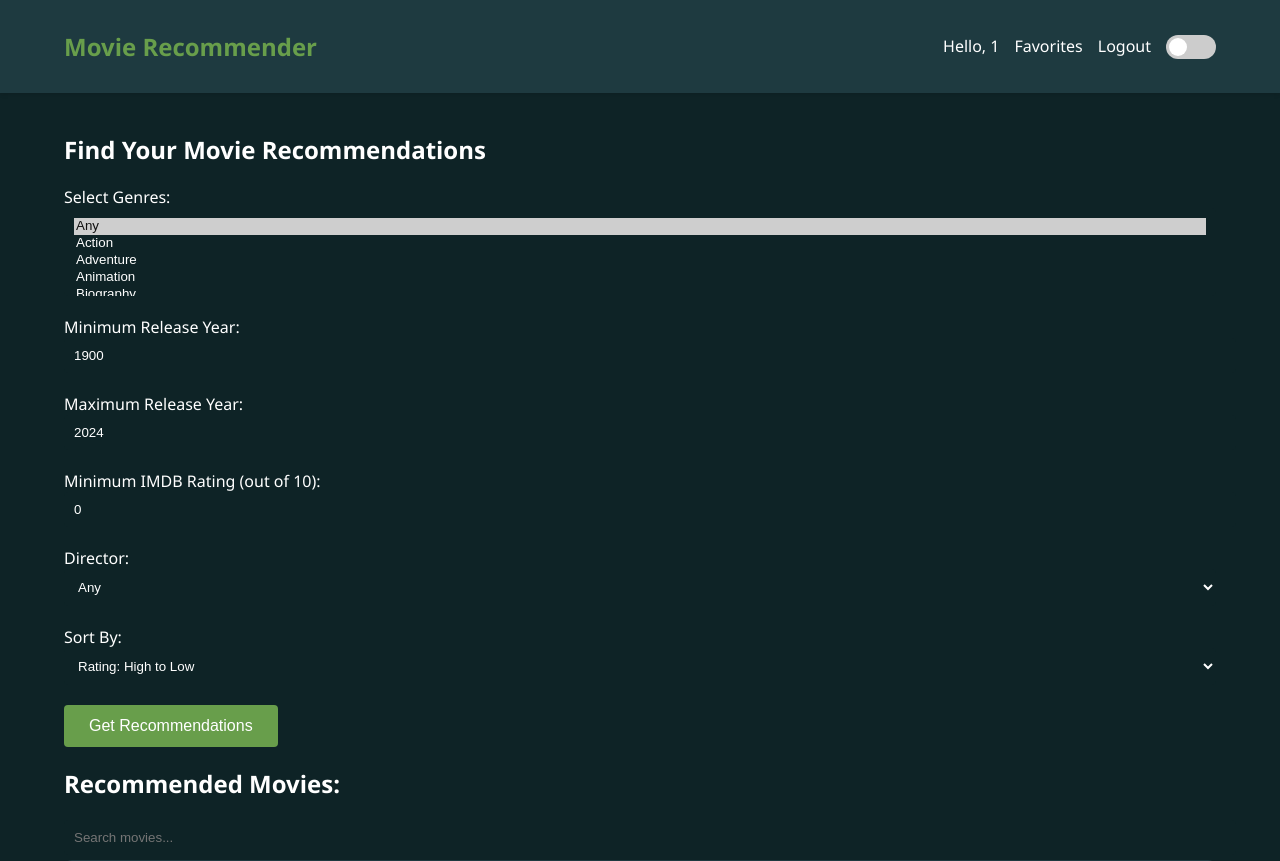
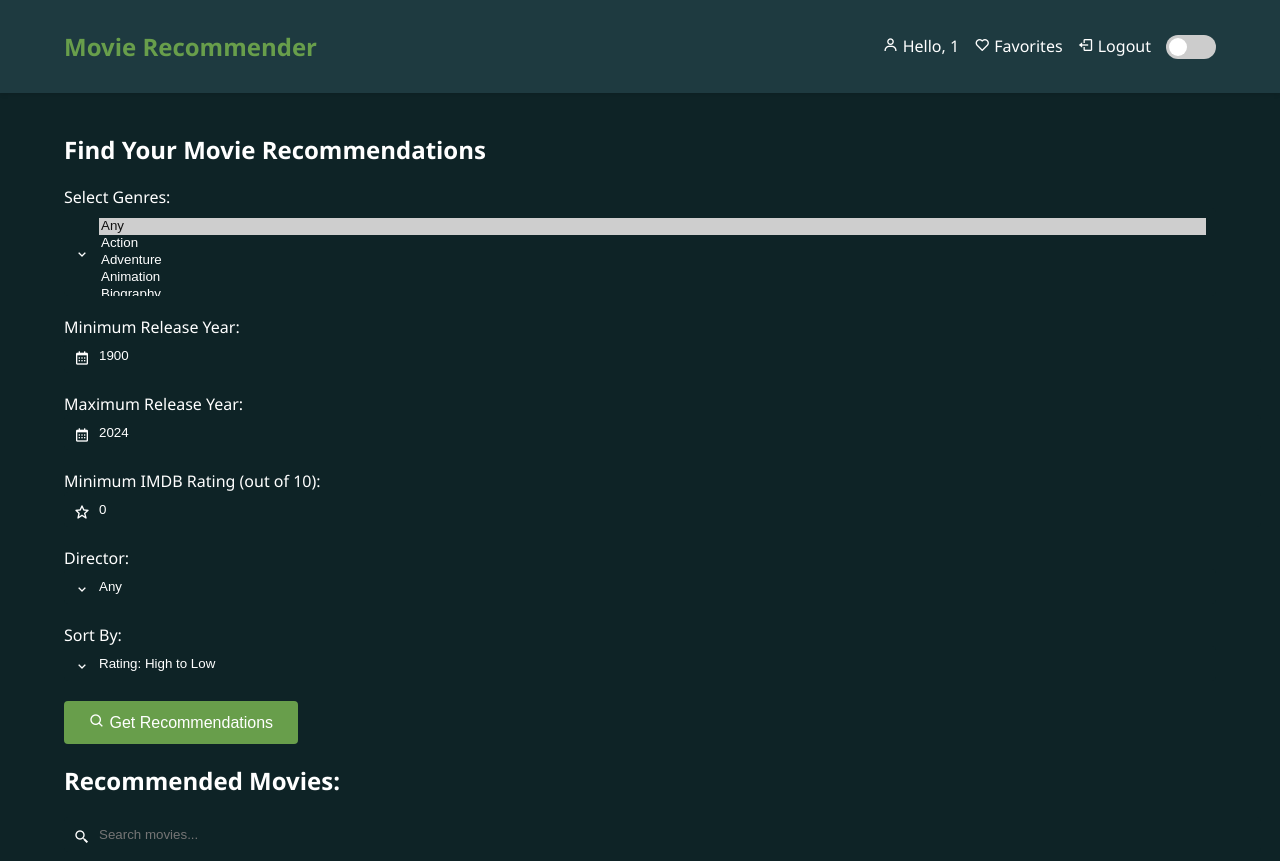
Before and after one commit to KCprsnlcc/MovieRecommender, a Flask app: page / in a window 1280 px wide. Shown: the top 861 px of the page. Run offline with Flask 3, Linux system fonts and the light colour scheme; a user stored in the database is signed in; data comes from the database, SQL or seed files in the repository; both versions use the stored data as it was after the commit.

Commit message:
Added Icons for Each Relevant Functions

```diff
--- a/app.py
+++ b/app.py
@@ -106,7 +106,7 @@ def index():
         sort_by = pref['sort_by'] if pref['sort_by'] else 'rating_desc'
 
     # Pagination variables
-    per_page = 10
+    per_page = 14  # Updated from 10 to 14
     page = request.args.get('page', 1, type=int)
 
     # Build the query based on preferences
--- a/static/styles.css
+++ b/static/styles.css
@@ -408,3 +371,146 @@ select {
         display: none;
     }
 }
+
+/* Movie Grid */
+.movie-grid {
+    display: grid;
+    grid-template-columns: repeat(auto-fill, minmax(150px, 1fr));
+    gap: 15px;
+    margin-top: 20px;
+}
+
+/* Movie Card */
+.movie-card {
+    background-color: var(--card-background-color);
+    padding: 10px;
+    border-radius: 8px;
+    text-align: center;
+    transition: transform 0.3s ease, box-shadow 0.3s ease;
+}
+
+.movie-card:hover {
+    transform: translateY(-5px);
+    box-shadow: 0 4px 8px rgba(0,0,0,0.2);
+}
+
+.movie-card img {
+    width: 100%;
+    height: 200px;
+    object-fit: cover;
+    border-radius: 4px;
+}
+
+.movie-card h3 {
+    margin: 10px 0;
+    font-size: 16px;
+    white-space: nowrap;
+    overflow: hidden;
+    text-overflow: ellipsis;
+}
+
+.movie-card p {
+    margin: 5px 0;
+    font-size: 14px;
+}
+
+/* Truncate Overview */
+.movie-card .overview {
+    display: -webkit-box;
+    -webkit-line-clamp: 3;
+    -webkit-box-orient: vertical;
+    overflow: hidden;
+}
+
+/* Input with Icon */
+.input-with-icon {
+    position: relative;
+}
+
+.input-with-icon input {
+    padding-left: 35px;
+}
+
+.input-with-icon i {
+    position: absolute;
+    top: 50%;
+    left: 10px;
+    transform: translateY(-50%);
+    color: var(--text-color);
+}
+
+/* Custom Select */
+.custom-select {
+    position: relative;
+}
+
+.custom-select select {
+    appearance: none;
+    width: 100%;
+    padding-left: 35px;
+    transition: background-color 0.3s ease;
+}
+
+.custom-select i {
+    position: absolute;
+    top: 50%;
+    left: 10px;
+    transform: translateY(-50%);
+    pointer-events: none;
+    color: var(--text-color);
+}
+
+/* Search Container */
+.search-container {
+    position: relative;
+    margin-bottom: 20px;
+}
+
+.search-container input {
+    width: 100%;
+    padding-left: 35px;
+}
+
+.search-container i {
+    position: absolute;
+    top: 50%;
+    left: 10px;
+    transform: translateY(-50%);
+    color: var(--text-color);
+}
+
+/* Button Animations */
+button, .favorite-btn {
+    position: relative;
+    overflow: hidden;
+}
+
+button::after, .favorite-btn::after {
+    content: '';
+    position: absolute;
+    background: rgba(255, 255, 255, 0.2);
+    width: 0;
+    height: 100%;
+    left: 0;
+    top: 0;
+    transform: skewX(-45deg);
+    transition: width 0.5s;
+}
+
+button:hover::after, .favorite-btn:hover::after {
+    width: 200%;
+}
+
+.custom-select select:hover {
+    background-color: var(--input-background-color);
+}
+
+/* Form Animation */
+.preferences-form {
+    animation: fadeIn 1s ease;
+}
+
+@keyframes fadeIn {
+    from { opacity: 0; transform: translateY(-20px); }
+    to { opacity: 1; transform: translateY(0); }
+}
--- a/templates/base.html
+++ b/templates/base.html
@@ -3,6 +3,8 @@
 <head>
     <meta charset="UTF-8">
     <title>Movie Recommender System</title>
+    <!-- Include Boxicons CSS -->
+    <link href='https://unpkg.com/boxicons@2.1.4/css/boxicons.min.css' rel='stylesheet'>
     <link rel="stylesheet" href="{{ url_for('static', filename='styles.css') }}">
     <script src="{{ url_for('static', filename='scripts.js') }}" defer></script>
 </head>
@@ -12,12 +14,12 @@
             <h1><a href="{{ url_for('index') }}">Movie Recommender</a></h1>
             <ul>
                 {% if session.get('user_id') %}
-                    <li>Hello, {{ session['username'] }}</li>
-                    <li><a href="{{ url_for('favorites') }}">Favorites</a></li>
-                    <li><a href="{{ url_for('logout') }}">Logout</a></li>
+                    <li><i class='bx bx-user'></i> Hello, {{ session['username'] }}</li>
+                    <li><a href="{{ url_for('favorites') }}"><i class='bx bx-heart'></i> Favorites</a></li>
+                    <li><a href="{{ url_for('logout') }}"><i class='bx bx-log-out'></i> Logout</a></li>
                 {% else %}
-                    <li><a href="{{ url_for('login') }}">Login</a></li>
-                    <li><a href="{{ url_for('register') }}">Register</a></li>
+                    <li><a href="{{ url_for('login') }}"><i class='bx bx-log-in'></i> Login</a></li>
+                    <li><a href="{{ url_for('register') }}"><i class='bx bx-user-plus'></i> Register</a></li>
                 {% endif %}
                 <!-- Dark Mode Toggle -->
                 <li>
--- a/templates/index.html
+++ b/templates/index.html
@@ -2,53 +2,72 @@
 
 {% block content %}
 <h2>Find Your Movie Recommendations</h2>
-    <form method="POST" action="{{ url_for('index') }}">
+<form method="POST" action="{{ url_for('index') }}" class="preferences-form">
     <div class="form-group">
         <label for="genres">Select Genres:</label>
+        <div class="custom-select">
             <select name="genres" id="genres" multiple required>
                 <option value="Any" {% if 'Any' in selected_genres %}selected{% endif %}>Any</option>
                 {% for genre in genres %}
                     <option value="{{ genre }}" {% if genre in selected_genres %}selected{% endif %}>{{ genre }}</option>
                 {% endfor %}
             </select>
+            <i class='bx bx-chevron-down'></i>
+        </div>
     </div>
 
+    <!-- Other form fields with icons -->
     <div class="form-group">
         <label for="min_year">Minimum Release Year:</label>
+        <div class="input-with-icon">
             <input type="number" id="min_year" name="min_year" min="1900" max="2024" value="{{ min_year }}" required>
+            <i class='bx bx-calendar'></i>
+        </div>
     </div>
 
     <div class="form-group">
         <label for="max_year">Maximum Release Year:</label>
+        <div class="input-with-icon">
             <input type="number" id="max_year" name="max_year" min="1900" max="2024" value="{{ max_year }}" required>
+            <i class='bx bx-calendar'></i>
+        </div>
     </div>
 
     <div class="form-group">
         <label for="min_rating">Minimum IMDB Rating (out of 10):</label>
+        <div class="input-with-icon">
             <input type="number" id="min_rating" name="min_rating" min="0" max="10" step="0.1" value="{{ min_rating }}" required>
+            <i class='bx bx-star'></i>
+        </div>
     </div>
 
     <div class="form-group">
         <label for="director">Director:</label>
+        <div class="custom-select">
             <select name="director" id="director">
                 <option value="">Any</option>
                 {% for director in directors %}
                     <option value="{{ director }}" {% if director == selected_director %}selected{% endif %}>{{ director }}</option>
                 {% endfor %}
             </select>
+            <i class='bx bx-chevron-down'></i>
+        </div>
     </div>
 
     <div class="form-group">
         <label for="sort_by">Sort By:</label>
+        <div class="custom-select">
             <select name="sort_by" id="sort_by" required>
                 <option value="rating_desc" {% if sort_by == 'rating_desc' %}selected{% endif %}>Rating: High to Low</option>
                 <option value="rating_asc" {% if sort_by == 'rating_asc' %}selected{% endif %}>Rating: Low to High</option>
                 <option value="year_desc" {% if sort_by == 'year_desc' %}selected{% endif %}>Year: Newest First</option>
                 <option value="year_asc" {% if sort_by == 'year_asc' %}selected{% endif %}>Year: Oldest First</option>
             </select>
+            <i class='bx bx-chevron-down'></i>
+        </div>
     </div>
 
-        <button type="submit">Get Recommendations</button>
+    <button type="submit"><i class='bx bx-search'></i> Get Recommendations</button>
 </form>
 
 {% if movies is not none %}
@@ -57,26 +76,32 @@
             <h2>Recommended Movies:</h2>
 
             <!-- Search Input -->
+            <div class="search-container">
                 <input type="text" id="search-input" placeholder="Search movies..." class="search-box">
+                <i class='bx bx-search-alt-2'></i>
+            </div>
 
-                <div class="movie-list" id="movie-list">
+            <div class="movie-grid" id="movie-list">
                 {% for movie in movies %}
                     <div class="movie-card">
                         <a href="{{ url_for('movie_detail', movie_id=movie['id']) }}">
                             <img src="{{ movie['Poster_Link'] }}" alt="{{ movie['Series_Title'] }} Poster">
                         </a>
-                            <h3>{{ movie['Series_Title'] }} ({{ movie['Released_Year'] }})</h3>
+                        <h3 title="{{ movie['Series_Title'] }}">{{ movie['Series_Title'] | truncate(20, True) }}</h3>
                         <p><strong>Rating:</strong> {{ movie['IMDB_Rating'] }}/10</p>
-                            <p><strong>Genre:</strong> {{ movie['Genre'] }}</p>
                         <!-- Add to Favorites -->
                         {% if movie['is_favorite'] %}
-                                <a href="{{ url_for('remove_favorite', movie_id=movie['id']) }}" class="favorite-btn">Remove from Favorites</a>
+                            <a href="{{ url_for('remove_favorite', movie_id=movie['id']) }}" class="favorite-btn">
+                                <i class='bx bxs-heart'></i> Remove from Favorites
+                            </a>
                         {% else %}
-                                <a href="{{ url_for('add_favorite', movie_id=movie['id']) }}" class="favorite-btn">Add to Favorites</a>
+                            <a href="{{ url_for('add_favorite', movie_id=movie['id']) }}" class="favorite-btn">
+                                <i class='bx bx-heart'></i> Add to Favorites
+                            </a>
                         {% endif %}
                     </div>
                 {% endfor %}
-                </div>
+            </div
 
                 <!-- Truncated Pagination Controls -->
                 <div class="pagination">
```
Also changed, not shown: other parts of static/styles.css (+0 -37 lines), templates/favorites.html (+5 -4 lines), templates/login.html (+10 -3 lines), templates/movie_detail.html (+7 -3 lines), movies.db. Lines whose indentation alone changed are shown as unchanged.
